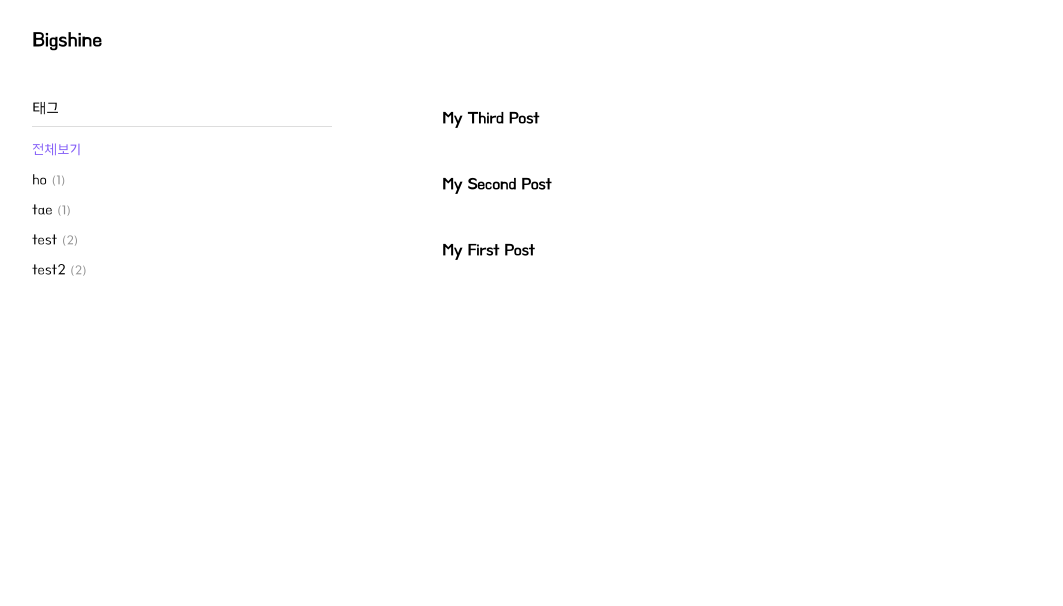
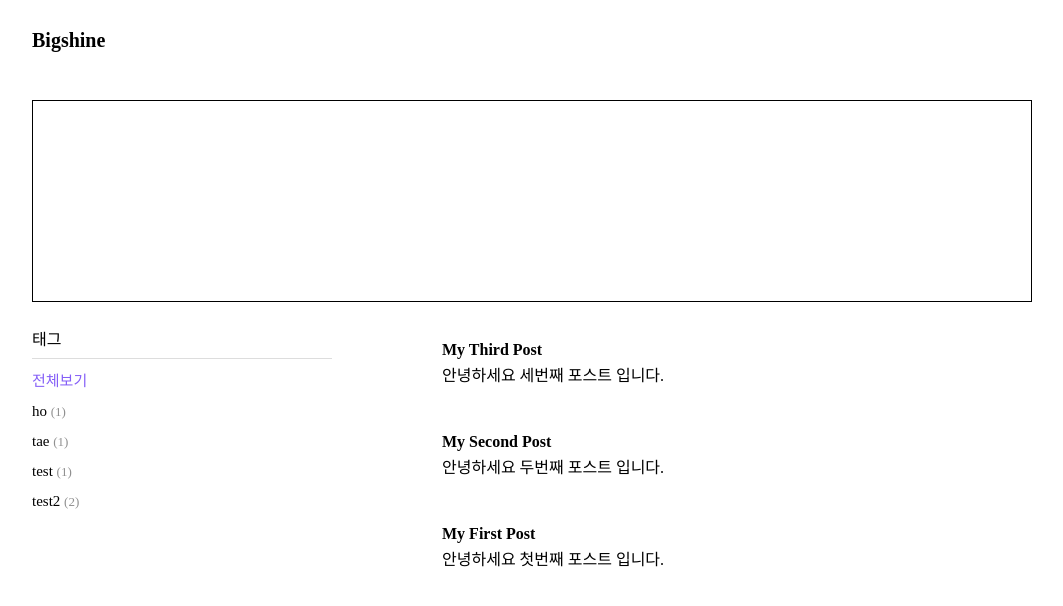
Before and after one commit to gangchaeng2/bigshine.github.io., a Gatsby site: page / in a window 1280 px wide. Shown: the whole page, without its empty margins (108-1171 px from the left). Built offline with nearby package versions, Linux system fonts and the light colour scheme; Gatsby itself is replaced by a stand-in of ours; some packages are replaced by stand-ins of ours; a web font is replaced by a local one.

Commit message:
불필요 코드 제거, 폰트 변경

```diff
--- a/package.json
+++ b/package.json
@@ -27,13 +27,11 @@
     "gatsby-transformer-remark": "^2.3.12",
     "gatsby-transformer-sharp": "^2.1.19",
     "gh-pages": "^2.0.1",
-    "hex2rgba": "^0.0.1",
     "lodash": "^4.17.11",
     "prismjs": "^1.16.0",
     "react": "^16.8.6",
     "react-dom": "^16.8.6",
     "react-helmet": "^5.2.1",
-    "react-html-parser": "^2.0.2",
     "styled-components": "^4.2.0",
     "styled-reset": "^2.0.12"
   },
--- a/posts/first-post/index.md
+++ b/posts/first-post/index.md
@@ -2,7 +2,8 @@
 path: "/first-post"
 date: "2019-05-26"
 title: "My First Post"
-tags: ['test', 'test2']
+description: "안녕하세요 첫번째 포스트 입니다."
+tags: ["test2"]
 ---
 
 ---
--- a/posts/second-post/index.md
+++ b/posts/second-post/index.md
@@ -2,6 +2,7 @@
 path: "/second-post"
 date: "2019-05-27"
 title: "My Second Post"
+description: "안녕하세요 두번째 포스트 입니다."
 tags: ['test', 'test2']
 ---
 
--- a/posts/third-post/index.md
+++ b/posts/third-post/index.md
@@ -2,6 +2,7 @@
 path: "/third-post"
 date: "2019-05-28"
 title: "My Third Post"
+description: "안녕하세요 세번째 포스트 입니다."
 tags: ['tae', 'ho']
 ---
 
--- a/src/components/Home/components/Post/index.js
+++ b/src/components/Home/components/Post/index.js
@@ -1,43 +1,7 @@
 import React from 'react'
-import ReactHtmlParser from 'react-html-parser'
 import { useStaticQuery, graphql, Link } from 'gatsby'
-import { join } from 'lodash'
 
-import { Wrap, Title } from './styled'
-
-const options = {
-  decodeEntities: true,
-  transform
-}
-
-// function transform(node) {
-//   if (node.children && node.children.length > 0) {
-
-//     node.children.map(item => {
-//       return item.data
-//     })
-
-//   } else if (node.type === 'text') {
-//     return node.data
-//   }
-// }
-
-function transform(node, index) {
-  if (node.children && node.children.length > 0) {
-
-  }
-}
-
-const koreanTagRemover = (html) => {
-  let array = []
-  const isKoreanTag = /[<][ㄱ-ㅎ|ㅏ\sㅣ|가-힣]*[>]/gm
-
-  while(array = isKoreanTag.exec(html)) {
-    html = html.replace(array['0'], array['0'].replace('<', '[').replace('>', '] '))
-  }
-
-  return html
-}
+import { Wrap, PostCard, Title } from './styled'
 
 export default ({ list }) => {
   const { allMarkdownRemark: { edges } } = useStaticQuery(
@@ -51,10 +15,11 @@ export default ({ list }) => {
               fields {
                 slug
               }
-              html
               frontmatter {
-                path
+                date(formatString: "YYYY년 MM월 DD일")
                 title
+                description
+                tags
               }
             }
           }
@@ -69,16 +34,16 @@ export default ({ list }) => {
   return (
     <Wrap>
       {postsData.map(item => {
-        const { fields, frontmatter, html } = item
-        const koreanTagRemove = koreanTagRemover(html)
-        const text = join(ReactHtmlParser(koreanTagRemove, options).filter(n => n), ' ')
+        const { fields, frontmatter } = item
+        const { title, date, tags, description } = frontmatter
 
         return (
-          <li key={fields.slug}>
-            <Link to={fields.slug}>
-              <Title>{frontmatter.title}</Title>
-            </Link>
-          </li>
+          <PostCard key={fields.slug}>
+            <Title>
+              <Link to={fields.slug}>{title}</Link>
+            </Title>
+            <p>{description}</p>
+          </PostCard>
         )
       })}
     </Wrap>
--- a/src/components/Home/components/Post/styled.js
+++ b/src/components/Home/components/Post/styled.js
@@ -4,16 +4,24 @@ export const Wrap = styled.ul`
   float: right;
   width: 60%;
   padding-left: 10px;
+`
 
-  > li {
-    padding: 10px;
-    & + li {
-      margin-top: 20px;
-    }
+export const PostCard = styled.li`
+  padding: 10px;
+
+  & + li {
+    margin-top: 30px;
   }
 `
 
-export const Title = styled.p`
+export const Title = styled.h2`
   font-weight: 700;
   margin-bottom: 10px;
+
+  &:hover {
+    > a {
+      color: #845ef7;
+    }
+    text-decoration: underline;
+  }
 `
--- a/src/components/Home/index.js
+++ b/src/components/Home/index.js
@@ -7,6 +7,7 @@ import { Wrap } from './styled'
 const HomeComponent = data => {
   return (
     <Wrap className='Clearfix'>
+      <div style={{ border: '1px solid', height: '200px', marginBottom: '30px' }}></div>
       <Tags {...data} />
       <Post {...data} />
     </Wrap>
--- a/src/templates/blogTemplate.js
+++ b/src/templates/blogTemplate.js
@@ -32,7 +32,7 @@ export const pageQuery = graphql`
     markdownRemark(frontmatter: { path: { eq: $path } }) {
       html
       frontmatter {
-        date(formatString: "MMMM DD, YYYY")
+        date(formatString: "YYYY년 MM월 DD일")
         path
         title
       }
--- a/src/templates/tagTemplate.js
+++ b/src/templates/tagTemplate.js
@@ -35,9 +35,11 @@ export const pageQuery = graphql`
           fields {
             slug
           }
-          html
           frontmatter {
+            date(formatString: "YYYY년 MM월 DD일")
             title
+            description
+            tags
           }
         }
       }
--- a/src/utils/globalStyle.js
+++ b/src/utils/globalStyle.js
@@ -32,7 +32,7 @@ export const GlobalStyle = createGlobalStyle`
     height: 100%;
     margin: 0;
     padding: 0;
-    font-family: 'BMHANNAAir', 'Sans-serif';
+    font-family: 'HangeulNuri', 'Sans-serif';
     box-sizing: border-box;
   }
 
```
Also changed, not shown: 1 other file.
